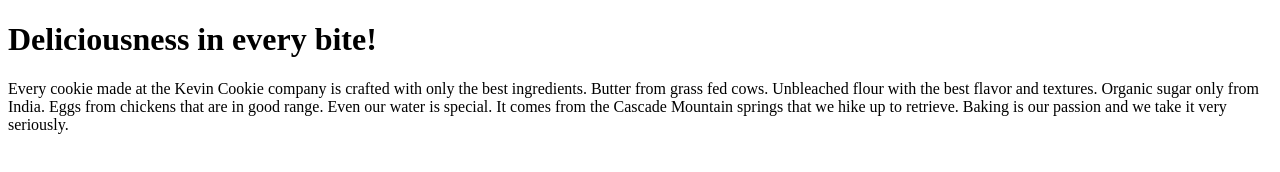
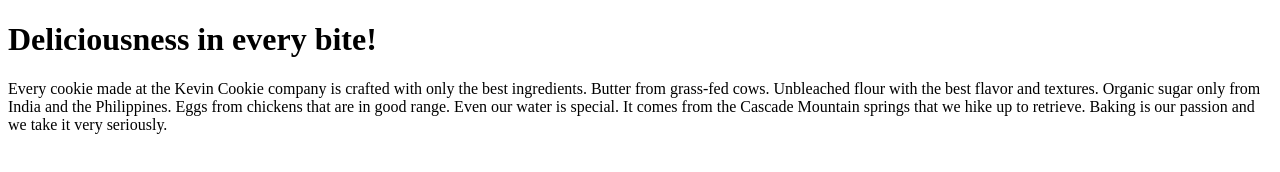
Before and after one commit to TanvirKu/KevinCookieCompany.com, a plain HTML site: page index.htm in a window 1280 px wide. Drawn offline with Linux system fonts and the light colour scheme.

Commit message:
Update index.htm

```diff
--- a/index.htm
+++ b/index.htm
@@ -4,7 +4,7 @@
 
 <h1>Deliciousness in every bite!</h1>
 
-<p>Every cookie made at the Kevin Cookie company is crafted with only the best ingredients. Butter from grass fed cows. Unbleached flour with the best flavor and textures. Organic sugar only from India. Eggs from chickens that are in good range. Even our water is special. It comes from the Cascade Mountain springs that we hike up to retrieve. Baking is our passion and we take it very seriously.</p>
+<p>Every cookie made at the Kevin Cookie company is crafted with only the best ingredients. Butter from grass-fed cows. Unbleached flour with the best flavor and textures. Organic sugar only from India and the Philippines. Eggs from chickens that are in good range. Even our water is special. It comes from the Cascade Mountain springs that we hike up to retrieve. Baking is our passion and we take it very seriously.</p>
 
 </body>
 </html>
```
